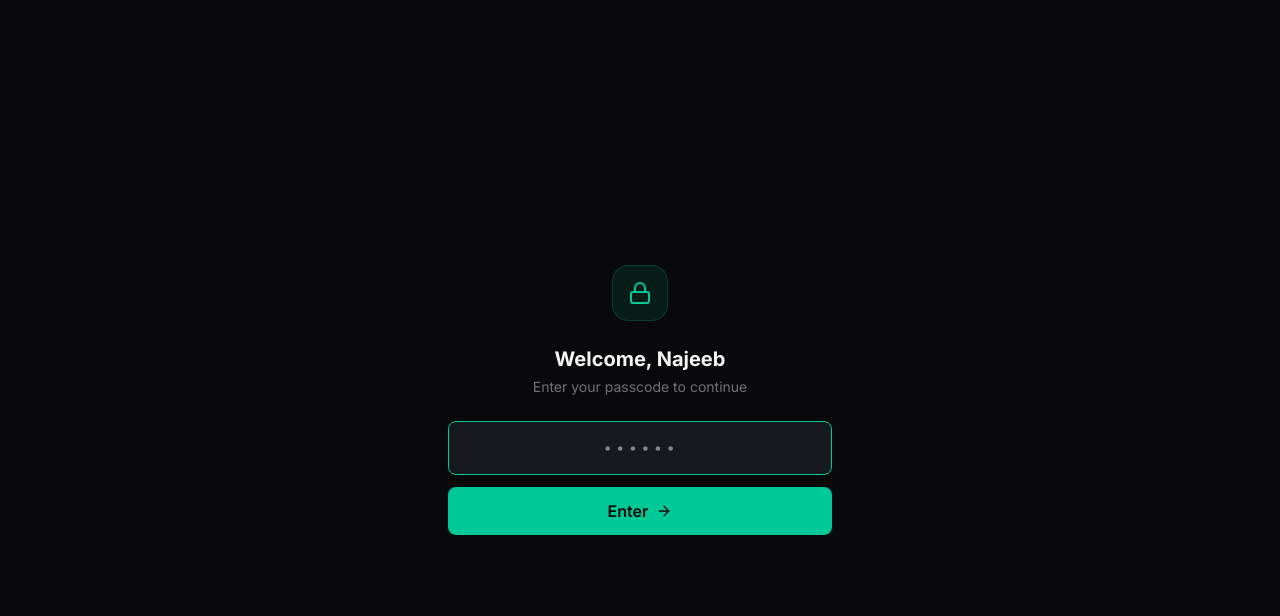
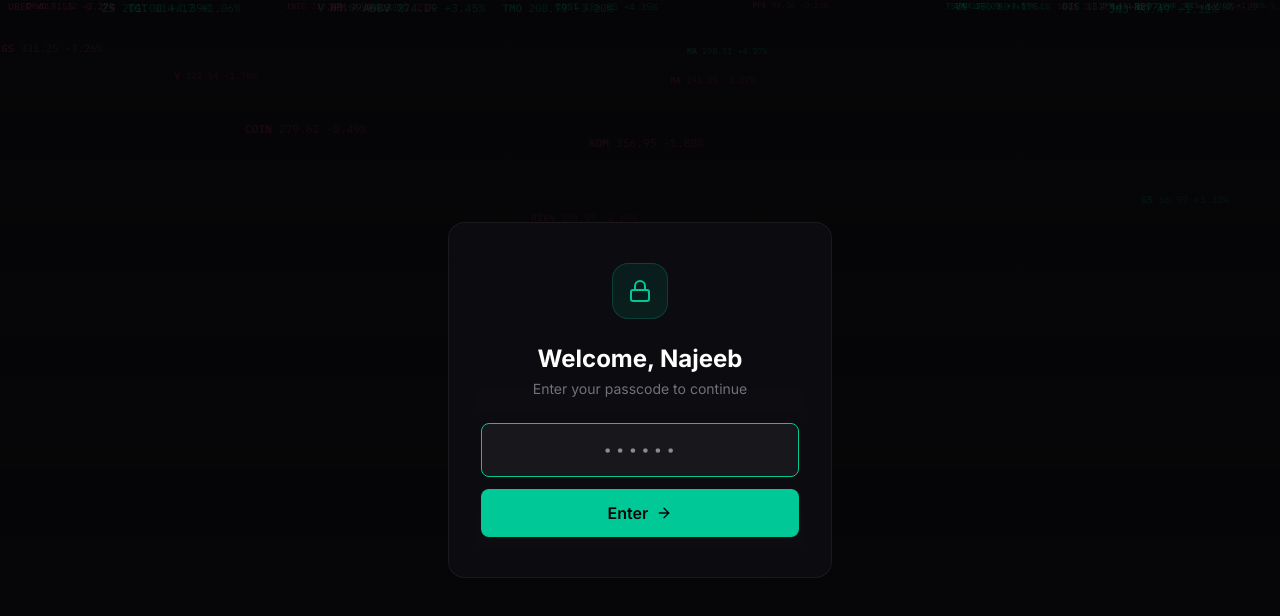
Before and after one commit to ramseyfarah2-dotcom/najeeb-options, a Next.js app: page / in a window 1280 px wide. Shown: the top 616 px of the page. Built offline with nearby package versions, Linux system fonts and the light colour scheme.

Commit message:
Ticker rain lock screen with frosted glass login card

```diff
--- a/app/globals.css
+++ b/app/globals.css
@@ -216,3 +216,11 @@ input[type="range"]::-moz-range-thumb {
 }
 .flash-green { animation: flashGreen 0.8s ease-out; }
 .flash-red { animation: flashRed 0.8s ease-out; }
+
+/* ─── Ticker Rain (login screen) ───────────────────────────────── */
+@keyframes tickerFall {
+  0% { transform: translateY(-20px); opacity: 0; }
+  5% { opacity: 1; }
+  90% { opacity: 1; }
+  100% { transform: translateY(calc(100vh + 20px)); opacity: 0; }
+}
--- a/components/PasswordGate.tsx
+++ b/components/PasswordGate.tsx
@@ -1,6 +1,6 @@
 'use client'
 
-import { useState, createContext, useContext } from 'react'
+import { useState, useEffect, useMemo, createContext, useContext } from 'react'
 import { Lock, ArrowRight } from 'lucide-react'
 
 const AuthContext = createContext<{ logout: () => void }>({ logout: () => {} })
@@ -11,6 +11,75 @@ interface PasswordGateProps {
 }
 
 const PASSCODE = process.env.NEXT_PUBLIC_PASSCODE || 'najeeb2026'
+
+const TICKERS = [
+  'AAPL', 'TSLA', 'MSFT', 'GOOG', 'AMZN', 'META', 'NVDA', 'JPM', 'V', 'MA',
+  'NFLX', 'DIS', 'BABA', 'AMD', 'INTC', 'CRM', 'PYPL', 'SQ', 'SHOP', 'UBER',
+  'COIN', 'PLTR', 'SNOW', 'NET', 'DDOG', 'ZS', 'CRWD', 'MDB', 'ABNB', 'RIVN',
+  'BA', 'GS', 'MS', 'WMT', 'HD', 'NKE', 'SBUX', 'KO', 'PEP', 'MCD',
+  'XOM', 'CVX', 'PFE', 'JNJ', 'UNH', 'LLY', 'ABBV', 'TMO', 'COST', 'TGT',
+]
+
+function generateTicker() {
+  const ticker = TICKERS[Math.floor(Math.random() * TICKERS.length)]
+  const basePrice = 50 + Math.random() * 450
+  const price = basePrice.toFixed(2)
+  const change = (Math.random() - 0.45) * 8 // Slight bullish bias
+  const changeStr = `${change >= 0 ? '+' : ''}${change.toFixed(2)}%`
+  const isUp = change >= 0
+  return { ticker, price, changeStr, isUp }
+}
+
+interface RainDrop {
+  id: number
+  ticker: string
+  price: string
+  changeStr: string
+  isUp: boolean
+  left: number    // % from left
+  delay: number   // animation delay in seconds
+  duration: number // animation duration in seconds
+  size: number    // font size multiplier
+}
+
+function TickerRain() {
+  const drops = useMemo(() => {
+    const d: RainDrop[] = []
+    for (let i = 0; i < 30; i++) {
+      const t = generateTicker()
+      d.push({
+        id: i,
+        ...t,
+        left: Math.random() * 95,
+        delay: Math.random() * 20,
+        duration: 15 + Math.random() * 20,
+        size: 0.6 + Math.random() * 0.4,
+      })
+    }
+    return d
+  }, [])
+
+  return (
+    <div className="absolute inset-0 overflow-hidden pointer-events-none">
+      {drops.map(drop => (
+        <div
+          key={drop.id}
+          className="absolute whitespace-nowrap font-mono"
+          style={{
+            left: `${drop.left}%`,
+            fontSize: `${drop.size * 12}px`,
+            color: drop.isUp ? 'rgba(0, 200, 150, 0.12)' : 'rgba(244, 63, 94, 0.10)',
+            animation: `tickerFall ${drop.duration}s linear ${drop.delay}s infinite`,
+          }}
+        >
+          <span className="font-semibold">{drop.ticker}</span>{' '}
+          <span>{drop.price}</span>{' '}
+          <span>{drop.changeStr}</span>
+        </div>
+      ))}
+    </div>
+  )
+}
 
 export default function PasswordGate({ children }: PasswordGateProps) {
   const [unlocked, setUnlocked] = useState(() => {
@@ -41,20 +110,27 @@ export default function PasswordGate({ children }: PasswordGateProps) {
   }
 
   return (
-    <div className="min-h-screen flex items-center justify-center bg-[var(--bg-base)] px-4">
-      <div className="w-full max-w-sm flex flex-col items-center gap-6 animate-fadeIn">
+    <div className="min-h-screen flex items-center justify-center bg-[#060608] px-4 relative overflow-hidden">
+      {/* Ticker rain background */}
+      <TickerRain />
+
+      {/* Gradient overlay for depth */}
+      <div className="absolute inset-0 bg-gradient-to-b from-transparent via-[#060608]/60 to-[#060608]" />
+
+      {/* Login card with glass effect */}
+      <div className="relative z-10 w-full max-w-sm flex flex-col items-center gap-6 animate-fadeIn glass rounded-2xl px-8 py-10">
         <div className="w-14 h-14 bg-[var(--accent)]/10 border border-[var(--accent)]/20 rounded-2xl flex items-center justify-center">
           <Lock className="w-6 h-6 text-[var(--accent)]" />
         </div>
         <div className="text-center">
-          <h1 className="text-xl font-bold text-[var(--text-primary)]">Welcome, Najeeb</h1>
-          <p className="text-sm text-[var(--text-muted)] mt-1">Enter your passcode to continue</p>
+          <h1 className="text-2xl font-bold text-white">Welcome, Najeeb</h1>
+          <p className="text-sm text-[#71717a] mt-1">Enter your passcode to continue</p>
         </div>
         <div className="w-full flex flex-col gap-3">
           <input
             type="password"
-            className={`w-full bg-[var(--bg-elevated)] border rounded-lg px-4 py-3 text-center text-lg font-mono tracking-widest text-[var(--text-primary)] focus:outline-none transition ${
-              error ? 'border-[var(--danger)]' : 'border-[var(--border)] focus:border-[var(--accent)]'
+            className={`w-full bg-white/5 border rounded-lg px-4 py-3 text-center text-lg font-mono tracking-widest text-white focus:outline-none transition ${
+              error ? 'border-[#f43f5e]' : 'border-white/10 focus:border-[#00c896]'
             }`}
             value={input}
             onChange={e => setInput(e.target.value)}
@@ -64,13 +140,13 @@ export default function PasswordGate({ children }: PasswordGateProps) {
           />
           <button
             onClick={submit}
-            className="w-full flex items-center justify-center gap-2 px-4 py-3 bg-[var(--accent)] text-[var(--bg-base)] font-semibold rounded-lg hover:brightness-110 transition active:scale-[0.97]"
+            className="w-full flex items-center justify-center gap-2 px-4 py-3 bg-[#00c896] text-[#060608] font-semibold rounded-lg hover:brightness-110 transition active:scale-[0.97]"
           >
             Enter <ArrowRight className="w-4 h-4" />
           </button>
         </div>
         {error && (
-          <p className="text-sm text-[var(--danger)]">Wrong passcode</p>
+          <p className="text-sm text-[#f43f5e]">Wrong passcode</p>
         )}
       </div>
     </div>
```
